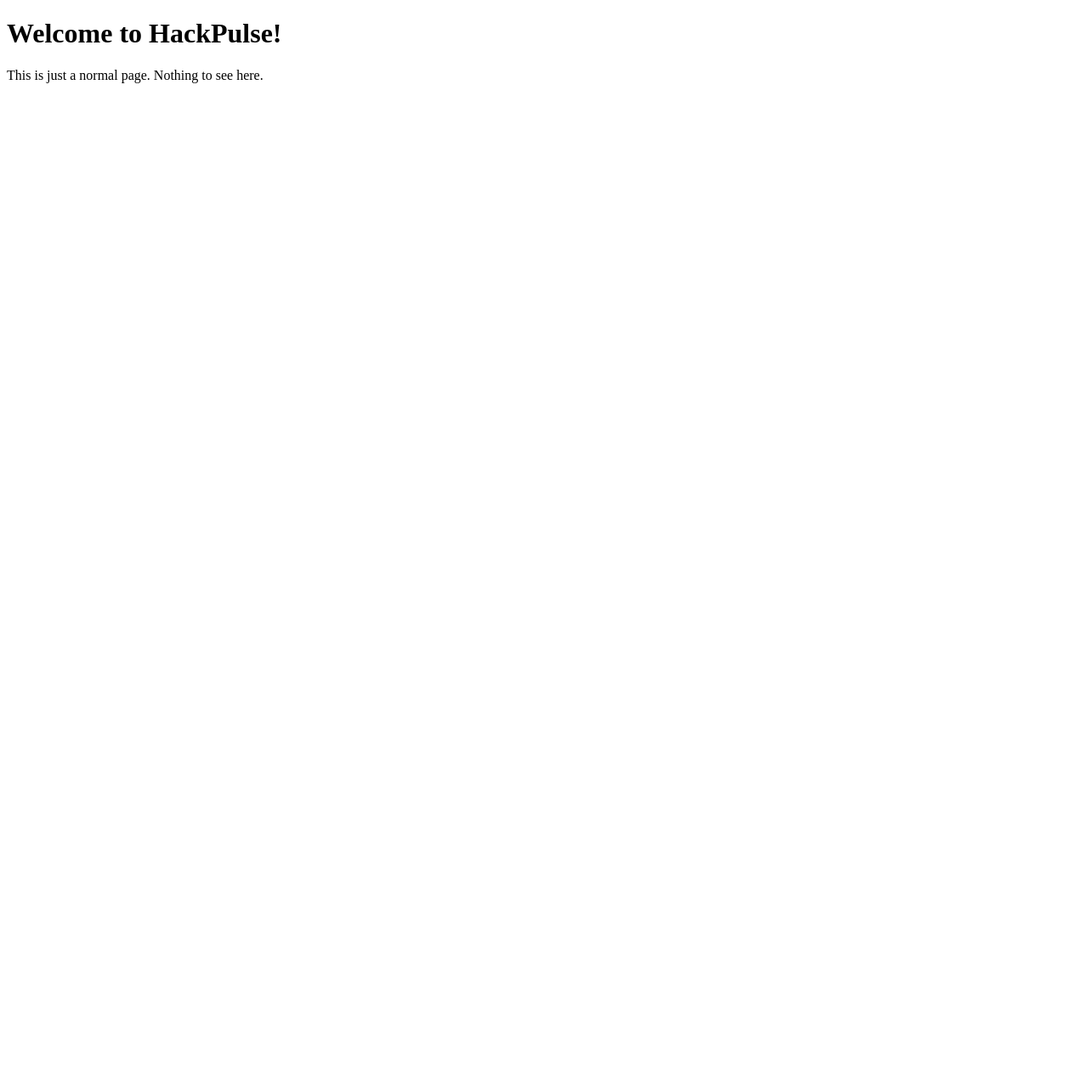
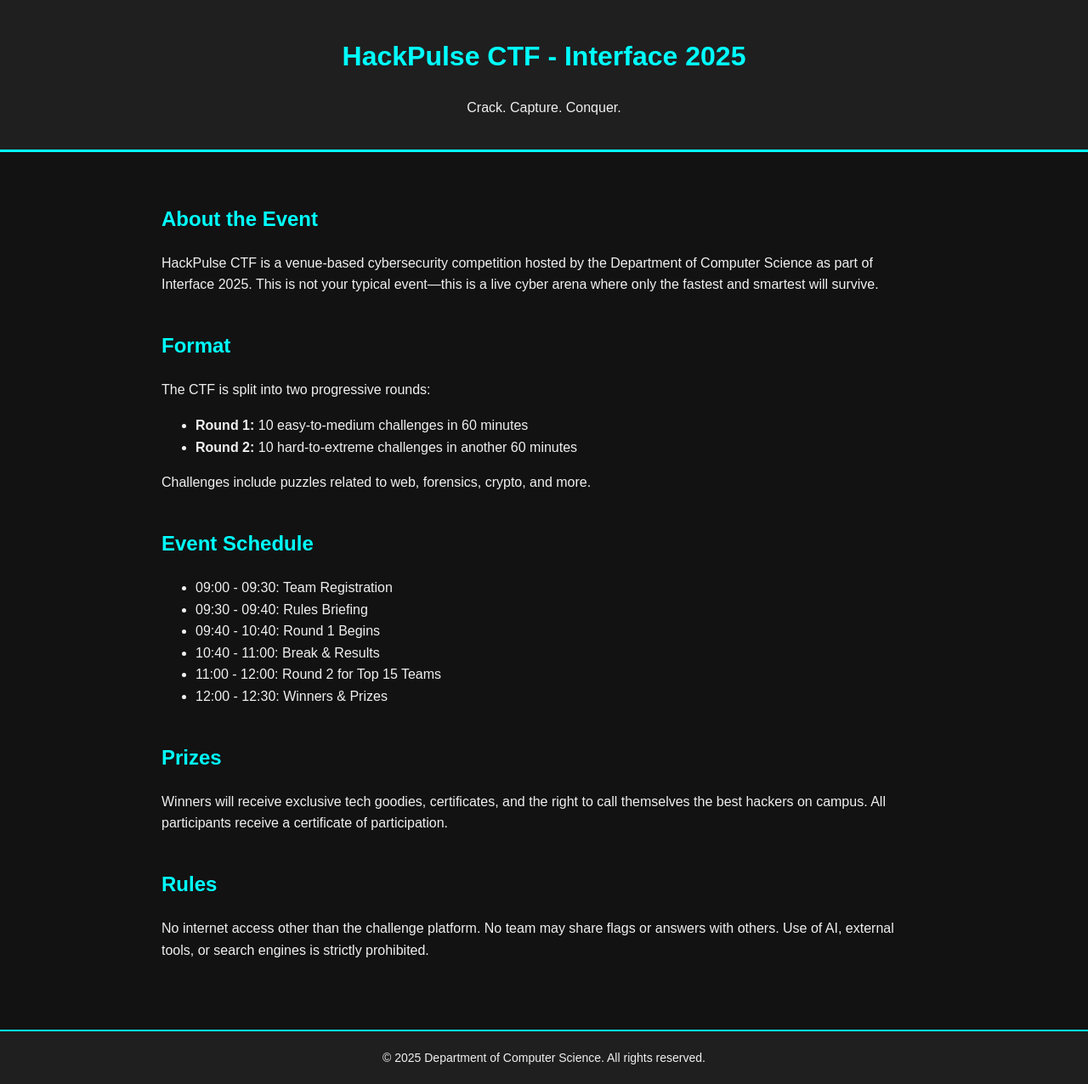
Before and after one commit to dennisabeechrist/ctf-1, a plain HTML site: page index.html in a window 1280 px wide. Shown: the whole page at 85% size. Before the commit the page ends 800 px from the top, so only its background shows below. Drawn offline with Linux system fonts and the light colour scheme.

Commit message:
Update index.html

```diff
--- a/index.html
+++ b/index.html
@@ -1,14 +1,95 @@
 <!DOCTYPE html>
-<html>
+<html lang="en">
 <head>
-    <title>HackPulse Test Page</title>
     <meta charset="UTF-8">
+    <title>HackPulse CTF - Interface 2025</title>
+    <style>
+        body {
+            background-color: #121212;
+            color: #f0f0f0;
+            font-family: Arial, sans-serif;
+            line-height: 1.6;
+            margin: 0;
+            padding: 0;
+        }
+        header {
+            background-color: #1f1f1f;
+            padding: 20px;
+            text-align: center;
+            border-bottom: 3px solid #00ffff;
+        }
+        main {
+            padding: 40px;
+            max-width: 900px;
+            margin: auto;
+        }
+        h1, h2 {
+            color: #00ffff;
+        }
+        section {
+            margin-bottom: 40px;
+        }
+        footer {
+            background-color: #1f1f1f;
+            text-align: center;
+            padding: 20px;
+            border-top: 2px solid #00ffff;
+            font-size: 14px;
+        }
+    </style>
 </head>
 <body>
-    <h1>Welcome to HackPulse!</h1>
-    <p>This is just a normal page. Nothing to see here.</p>
+    <header>
+        <h1>HackPulse CTF - Interface 2025</h1>
+        <p>Crack. Capture. Conquer.</p>
+    </header>
 
-    <div style="display: none;" id="secret-flag">flag{view_source_master}</div>
+    <main>
+        <section>
+            <h2>About the Event</h2>
+            <p>HackPulse CTF is a venue-based cybersecurity competition hosted by the Department of Computer Science as part of Interface 2025. This is not your typical event—this is a live cyber arena where only the fastest and smartest will survive.</p>
+        </section>
 
+        <section>
+            <h2>Format</h2>
+            <p>The CTF is split into two progressive rounds:</p>
+            <ul>
+                <li><strong>Round 1:</strong> 10 easy-to-medium challenges in 60 minutes</li>
+                <li><strong>Round 2:</strong> 10 hard-to-extreme challenges in another 60 minutes</li>
+            </ul>
+            <p>Challenges include puzzles related to web, forensics, crypto, and more.</p>
+        </section>
+
+        <section>
+            <h2>Event Schedule</h2>
+            <ul>
+                <li>09:00 - 09:30: Team Registration</li>
+                <li>09:30 - 09:40: Rules Briefing</li>
+                <li>09:40 - 10:40: Round 1 Begins</li>
+                <li>10:40 - 11:00: Break & Results</li>
+                <li>11:00 - 12:00: Round 2 for Top 15 Teams</li>
+                <li>12:00 - 12:30: Winners & Prizes</li>
+            </ul>
+        </section>
+
+        <section>
+            <h2>Prizes</h2>
+            <p>Winners will receive exclusive tech goodies, certificates, and the right to call themselves the best hackers on campus. All participants receive a certificate of participation.</p>
+        </section>
+
+        <section>
+            <h2>Rules</h2>
+            <p>No internet access other than the challenge platform. No team may share flags or answers with others. Use of AI, external tools, or search engines is strictly prohibited.</p>
+        </section>
+    </main>
+
+    <footer>
+        &copy; 2025 Department of Computer Science. All rights reserved.
+    </footer>
+
+    <script>
+        // Note to self: remember to remove this before production deployment
+        let hidden_flag = "flag{inspect_to_conquer}";
+    </script>
 </body>
 </html>
```
